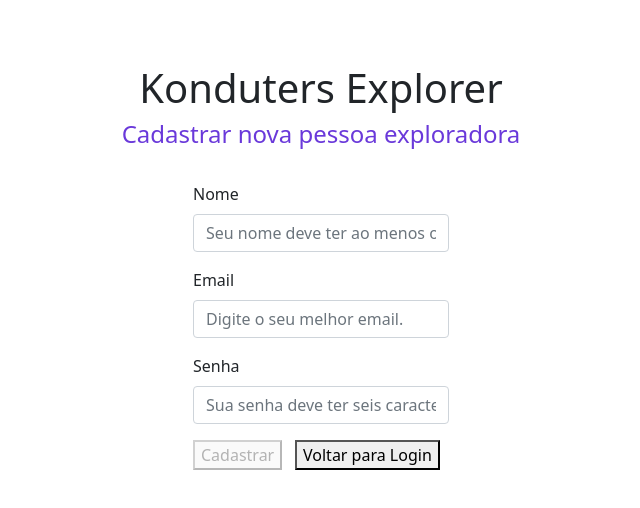
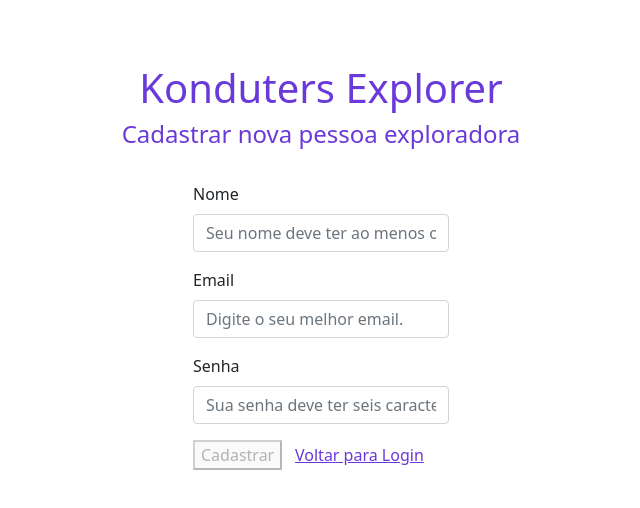
Before and after one commit to Tarcisio-Menezes/KondutoExplorer, a React (Create React App) app in the folder frontend/: page /create-user in a window 1280 px wide. Shown: the top 508 px of the page, without its empty margins (319-959 px from the left). Built offline with nearby package versions, Linux system fonts and the light colour scheme.

Commit message:
estiliza pagina de criar usuario

```diff
--- a/frontend/src/css/addUser.css
+++ b/frontend/src/css/addUser.css
@@ -7,6 +7,7 @@ section.createTitle {
 
 section.createTitle h1, h4 {
   align-self: center;
+  color: rgb(106,57,218);
 }
 
 section.createData {
--- a/frontend/src/css/login.css
+++ b/frontend/src/css/login.css
@@ -8,7 +8,6 @@ section.titlesLogin {
 section.titlesLogin h1, h4 {
   align-self: center;
   color: rgb(106,57,218);
-  font-family: inherit;
 }
 
 section.dataLogin  {
--- a/frontend/src/pages/AddUser.js
+++ b/frontend/src/pages/AddUser.js
@@ -80,12 +80,7 @@ function AddUser() {
           Cadastrar
         </button>
         <Link to="/">
-          <button
-            variant="light"
-            type="submit"
-          >
-            Voltar para Login
-          </button>
+          Voltar para Login
         </Link>
       </section>
     </div>
```
